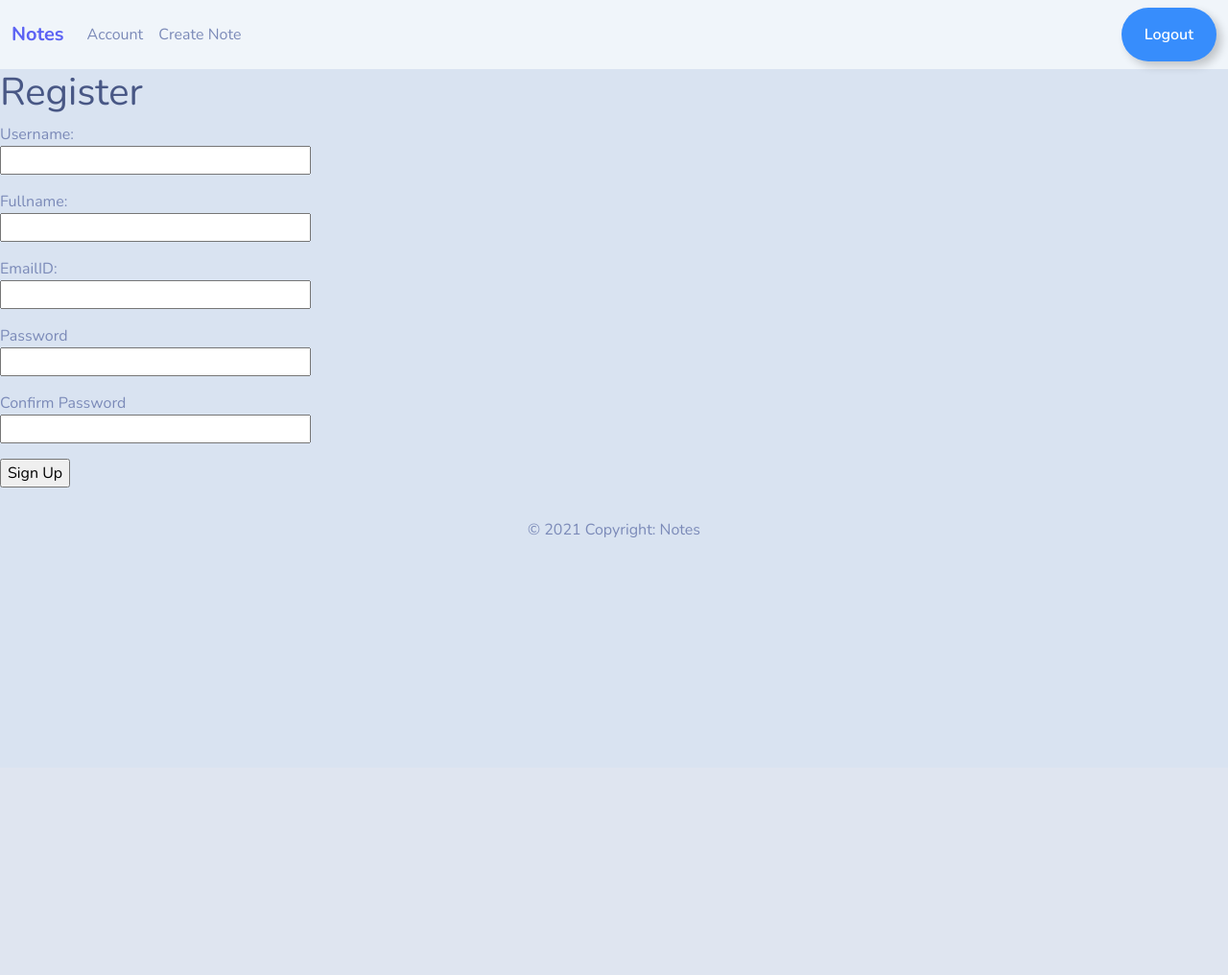
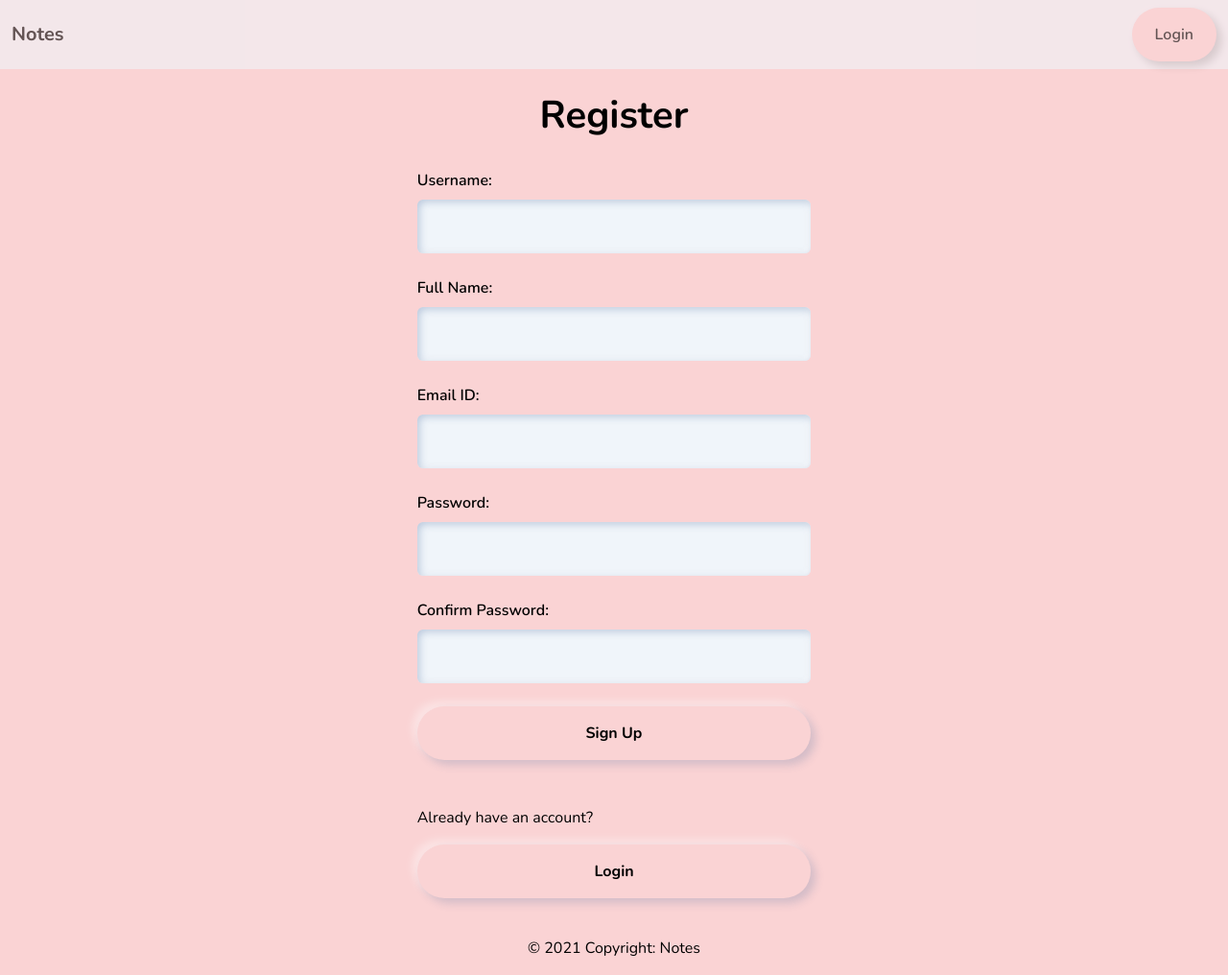
Before and after one commit to Lakshmikittur/Flask-Notes, a Flask app: page /accounts/register in a window 1280 px wide. Shown: the whole page at 96% size. Before the commit the page ends 560 px from the top, so only its background shows below. Run offline with Flask 2, Linux system fonts and the light colour scheme; some libraries are stand-ins or nearby versions.

Commit message:
Updated css and minor fixes

```diff
--- a/app/accounts/forms.py
+++ b/app/accounts/forms.py
@@ -9,11 +9,10 @@ import app.accounts._common as  accounts_common_helpers
 
 class RegistrationForm(FlaskForm):
     username = StringField('Username', validators=[DataRequired(), Length(min=2, max=20)])
-    fullname = StringField('Fullname', validators=[DataRequired(), Length(min=2, max=20)])
-    email = StringField('Email', validators=[DataRequired(), Email()])
-    password = PasswordField('Password', validators=[DataRequired()])
-    confirm_password = PasswordField('Confirm Password',
-                                     validators=[DataRequired(), EqualTo('password')])
+    fullname = StringField('Fullname', validators=[DataRequired(), Length(min=2, max=30)])
+    email = StringField('Email', validators=[DataRequired(), Email(), Length(min=2, max=30)])
+    password = PasswordField('Password', validators=[DataRequired(), Length(min=6, max=20)])
+    confirm_password = PasswordField('Confirm Password', validators=[DataRequired(), EqualTo('password'), Length(min=6, max=30)])
     submit = SubmitField('Sign Up')
 
     def validate_username(self,username):
@@ -31,9 +30,8 @@ class RegistrationForm(FlaskForm):
 
 
 class LoginForm(FlaskForm):
-    email=StringField('Email',
-                        validators=[DataRequired(), Email()])
-    password = PasswordField('Password', validators=[DataRequired()])
+    email=StringField('Email', validators=[DataRequired(), Email(), Length(min=2, max=30)])
+    password = PasswordField('Password', validators=[DataRequired(), Length(min=6, max=20)])
     remember = BooleanField('Remember Me')
     submit = SubmitField('Login')
 
--- a/app/accounts/models.py
+++ b/app/accounts/models.py
@@ -11,9 +11,9 @@ def load_user(user_id):
 class User(db.Model, UserMixin):
     id = db.Column(db.Integer, primary_key = True)
     username = db.Column(db.String(20), nullable = False, unique = True)
-    fullname = db.Column(db.String(50), nullable = False)
-    password = db.Column(db.String(256), nullable = False)
-    emailID = db.Column(db.String(40), nullable = False, unique = True)
+    fullname = db.Column(db.String(30), nullable = False)
+    password = db.Column(db.String(20), nullable = False)
+    emailID = db.Column(db.String(30), nullable = False, unique = True)
     notes = db.relationship('Note', backref = "author", lazy = True )
 
 
--- a/app/notes/_common.py
+++ b/app/notes/_common.py
@@ -37,11 +37,10 @@ def checknoteidbyauthorid(author_id, note_id):
     return False
 
 
-def editnote(id, content, title):
+def editnote(id, content):
     noteobj = getnotebyId(id)
     if noteobj:
         noteobj.content = content
-        noteobj.title = title
         noteobj.date_modified = datetime.utcnow()
         db.session.commit()
         return True
--- a/app/notes/forms.py
+++ b/app/notes/forms.py
@@ -6,7 +6,6 @@ from flask_login import current_user
 import app.accounts._common as  accounts_common_helpers
 
 
-class PostForm(FlaskForm):
-    title = StringField('Title', validators=[DataRequired(), Length(max=20, min=1, message="Title must be between 1 and 20 characters")])
+class NoteForm(FlaskForm):
     content = TextAreaField('Content', validators=[DataRequired()])
-    submit = SubmitField('Submit')
+    submit = SubmitField('Save')
--- a/app/templates/accounts/register.html
+++ b/app/templates/accounts/register.html
@@ -1,55 +1,66 @@
 {% extends "layout.html" %}
 
-{% block content%}
-<h1>Register</h1>
+{%block content%}
+<br/>
+<h1 class="text-center" style="color: #000000;"><strong>Register</strong></h1>
 <form method="post" action="">
     {{ form.hidden_tag() }}
-        <p>
-            Username:<br>
-            {{ form.username(size=32) }}
-            <div class="invalid-feedback">
+    <div class="row justify-content-center">
+        <div class="col-4">
+
+                <div class="form-group">
+                    <label class="form-label mt-4" style="color: #000000;">Username:</label>
+                    {{ form.username(class='form-control', style="color: #000000;") }}
                     {% for error in form.username.errors %}
-                    <span>{{ error }}</span>
+                        <span class="text-danger"><small>{{ error }}</small></span>
                     {% endfor %}
                 </div>
-        </p>
-        <p>
-            Fullname:<br>
-            {{ form.fullname(size=32) }}
-            <div class="invalid-feedback">
+
+                <div class="form-group">
+                    <label class="form-label mt-4" style="color: #000000;">Full Name:</label>
+                    {{ form.fullname(class='form-control', style="color: #000000;") }}
                     {% for error in form.fullname.errors %}
-                    <span>{{ error }}</span>
+                        <span class="text-danger"><small>{{ error }}</small></span>
                     {% endfor %}
                 </div>
-        </p>
-        <p>
-            EmailID:<br>
-            {{ form.email(size=32) }}
-            <div class="invalid-feedback">
+
+                <div class="form-group">
+                    <label class="form-label mt-4" style="color: #000000;">Email ID:</label>
+                    {{ form.email(class='form-control', style="color: #000000;") }}
                     {% for error in form.email.errors %}
-                    <span>{{ error }}</span>
+                        <span class="text-danger"><small>{{ error }}</small></span>
                     {% endfor %}
                 </div>
-        </p>
-        <p>
-            Password<br>
-            {{ form.password(size=32) }}
-            <div class="invalid-feedback">
+
+                <div class="form-group">
+                    <label class="form-label mt-4" style="color: #000000;">Password:</label>
+                    {{ form.password(class='form-control', style="color: #000000;") }}
                     {% for error in form.password.errors %}
-                    <span>{{ error }}</span>
+                        <span class="text-danger"><small>{{ error }}</small></span>
                     {% endfor %}
                 </div>
-        </p>
-        <p>
-            Confirm Password<br>
-            {{ form.confirm_password(size=32) }}
-            <div class="invalid-feedback">
+
+                <div class="form-group">
+                    <label class="form-label mt-4" style="color: #000000;">Confirm Password:</label>
+                    {{ form.confirm_password(class='form-control', style="color: #000000;") }}
                     {% for error in form.confirm_password.errors %}
-                    <span>{{ error }}</span>
+                        <span class="text-danger"><small>{{ error }}</small></span>
                     {% endfor %}
                 </div>
-        </p>
-        <p>{{ form.submit() }}</p>
+
+                <div class="mt-4">
+                    {{ form.submit(class='btn btn-primary', style='width:100%;font-weight:bold;') }}
+                </div>
+        </div>
+    </div>
 </form>
-
-{% endblock %}
+<br/>
+<br/>
+<div class="row justify-content-center">
+    <div class="col-4">
+        <p style="color: #000000;"> Already have an account?</p>
+        <a class='btn btn-primary', style='width:100%;font-weight:bold;' href="{{url_for('accountsweb.login')}}">Login</a>
+    </div>
+</div>
+<br/>
+{%endblock%}
--- a/app/templates/layout.html
+++ b/app/templates/layout.html
@@ -34,25 +34,35 @@
     </style>
 
   </head>
-  <body>
-    <nav class="navbar navbar-expand-lg navbar-light bg-light">
+  <body style="background-color: {{themeColor}};">
+    <script src="https://code.jquery.com/jquery-3.5.1.slim.min.js" integrity="sha384-DfXdz2htPH0lsSSs5nCTpuj/zy4C+OGpamoFVy38MVBnE+IbbVYUew+OrCXaRkfj" crossorigin="anonymous"></script>
+    <script src="https://cdn.jsdelivr.net/npm/bootstrap@4.6.0/dist/js/bootstrap.bundle.min.js" integrity="sha384-Piv4xVNRyMGpqkS2by6br4gNJ7DXjqk09RmUpJ8jgGtD7zP9yug3goQfGII0yAns" crossorigin="anonymous"></script>
+    <nav class="navbar navbar-expand-lg navbar-light bg-light" style="opacity: 0.6;">
       <div class="container-fluid">
-        <a class="navbar-brand text-info" href="{{url_for('accountsweb.usernotes')}}"><strong>Notes</strong></a>
+        {% if current_user.is_authenticated %}
+          <a class="navbar-brand" href="{{url_for('accountsweb.usernotes')}}" style="color: #000000;"><strong>Notes</strong></a>
+        {% else %}
+          <a class="navbar-brand" href="{{url_for('accountsweb.login')}}" style="color: #000000;"><strong>Notes</strong></a>
+        {% endif %}
         <button class="navbar-toggler" type="button" data-bs-toggle="collapse" data-bs-target="#navbarColor01" aria-controls="navbarColor01" aria-expanded="false" aria-label="Toggle navigation">
           <span class="navbar-toggler-icon"></span>
         </button>
 
         <div class="collapse navbar-collapse" id="navbarColor01">
           <ul class="navbar-nav me-auto">
-            <li class="nav-item">
-              <a class="nav-link" href="#">Account</a>
-            </li>
-            <li class="nav-item">
-              <a class="nav-link" href="{{url_for('notesweb.newnote')}}">Create Note</a>
-            </li>
+            {% if current_user.is_authenticated %}
+              <li class="nav-item">
+                <a class="nav-link" href="{{url_for('notesweb.newnote')}}" style="color:#000000;">Create Note</a>
+              </li>
+            {% endif %}
           </ul>
           <form class="d-flex">
-            <a class="btn btn-outline-primary my-2 my-sm-0" href="{{url_for('accountsweb.logout')}}">Logout</a>
+            {% if current_user.is_authenticated %}
+              <a class="btn btn-outline-light my-2 my-sm-0" href="{{url_for('accountsweb.logout')}}" style="color: #000000;background-color: {{themeColor}};">Logout</a>
+            {% else %}
+              <a class="btn btn-outline-light my-2 my-sm-0" href="{{url_for('accountsweb.login')}}" style="color: #000000;background-color: {{themeColor}};">Login</a>
+            {% endif %}
+
           </form>
         </div>
       </div>
@@ -63,7 +73,7 @@
         {% with messages = get_flashed_messages(with_categories=true) %}
             {% if messages %}
               {% for category, message in messages %}
-                <div class="alert alert-{{ category }} text-center">
+                <div class="alert alert-{{ category }} text-center text-light">
                   {{ message }}
                 </div>
               {% endfor %}
@@ -78,14 +88,16 @@
 
     <footer class="footer mt-auto py-3">
       <!-- Copyright -->
-      <div class="text-center">
+      <div class="text-center" style="color: #000000;">
         © 2021 Copyright: Notes
       </div>
       <!-- Copyright -->
     </footer>
-
-    <script src="https://code.jquery.com/jquery-3.5.1.slim.min.js" integrity="sha384-DfXdz2htPH0lsSSs5nCTpuj/zy4C+OGpamoFVy38MVBnE+IbbVYUew+OrCXaRkfj" crossorigin="anonymous"></script>
-    <script src="https://cdn.jsdelivr.net/npm/bootstrap@4.6.0/dist/js/bootstrap.bundle.min.js" integrity="sha384-Piv4xVNRyMGpqkS2by6br4gNJ7DXjqk09RmUpJ8jgGtD7zP9yug3goQfGII0yAns" crossorigin="anonymous"></script>
-
+    <script>
+      var something = ( function fun(){
+          $(".btn").css("color", "#000000");
+          $(".btn").css("background-color", "{{themeColor}}");
+      }());
+  </script>
   </body>
 </html>
```
Also changed, not shown: app/__init__.py (+11 -2 lines), app/accounts/routesWeb.py (+8 -8 lines), app/notes/models.py (+1 -7 lines), app/notes/routesAPI.py (+4 -5 lines), app/notes/routesWeb.py (+12 -12 lines), app/templates/accounts/login.html (+18 -9 lines), app/templates/notes/newnote.html (+21 -86 lines). Lines whose indentation alone changed are shown as unchanged.
